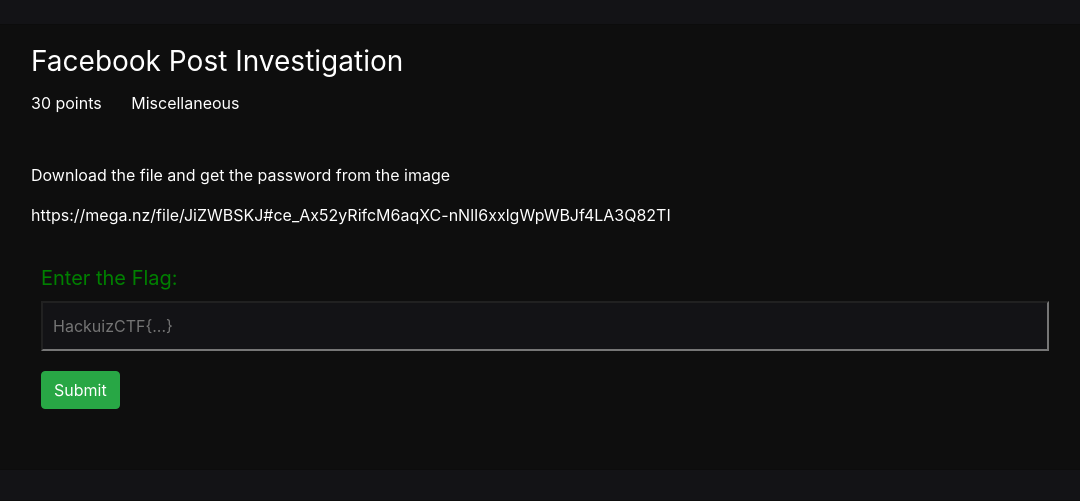
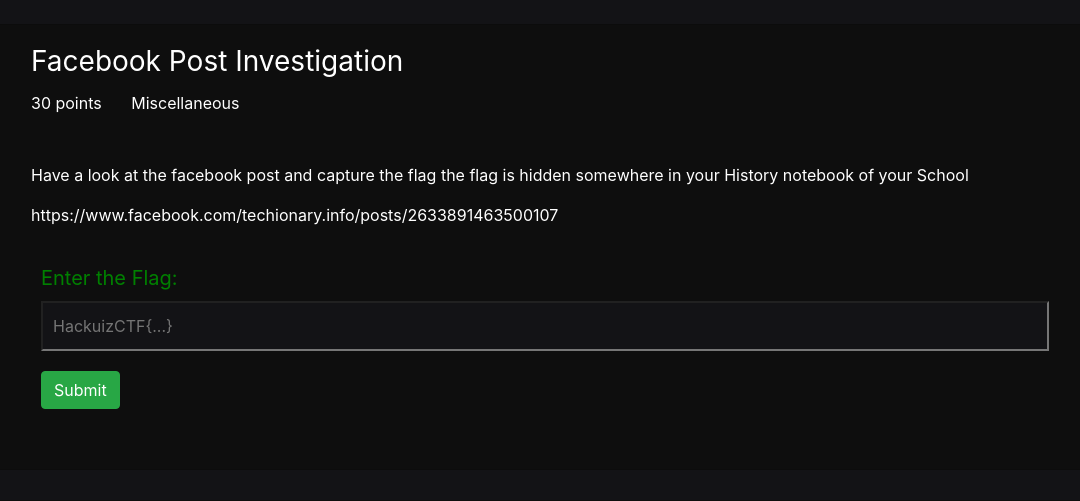
Before and after one commit to rupakreddy11/Hackuiz, a Django app: page /113/ in a window 1280 px wide. Shown: the part 96-597 px from the top of the page, without its empty margins (95-1175 px from the left). Run offline with Django 3.2, Linux system fonts and the light colour scheme; a user stored in the database is signed in; some libraries are stand-ins or nearby versions.

Commit message:
Update 113.html

```diff
--- a/HackuizCTF/templates/HackuizCTF/113.html
+++ b/HackuizCTF/templates/HackuizCTF/113.html
@@ -11,8 +11,9 @@
         <br>
         <br>
         <br>
-        <p>Download the file and get the password from the image</p>
-        <p>https://mega.nz/file/JiZWBSKJ#ce_Ax52yRifcM6aqXC-nNlI6xxlgWpWBJf4LA3Q82TI</p>
+        <p>Have a look at the facebook post and capture the flag
+          the flag is hidden somewhere in your History notebook of your School</p>
+        <p>https://www.facebook.com/techionary.info/posts/2633891463500107</p>
         <form method="POST">
             {% csrf_token %}
         <fieldset>
```
